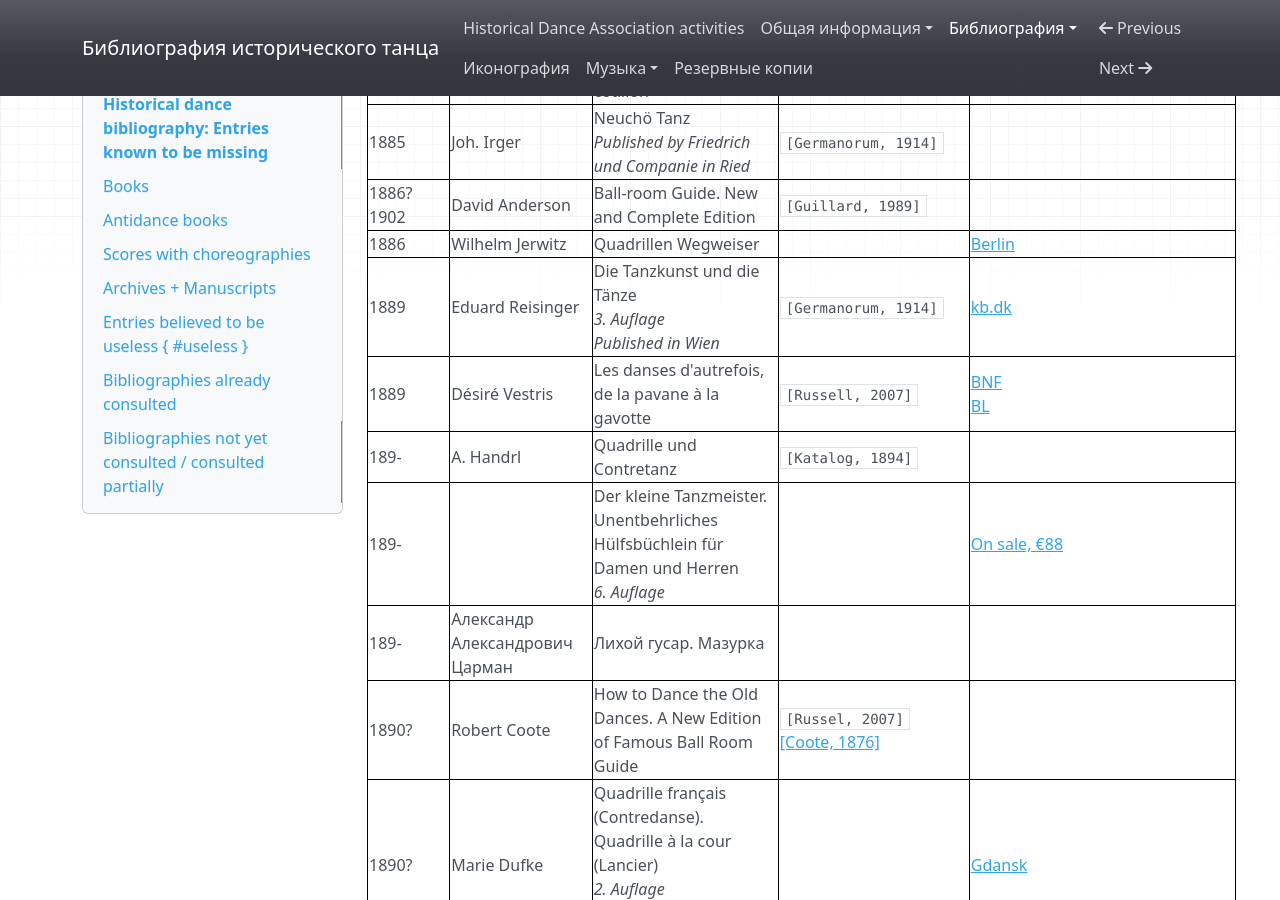
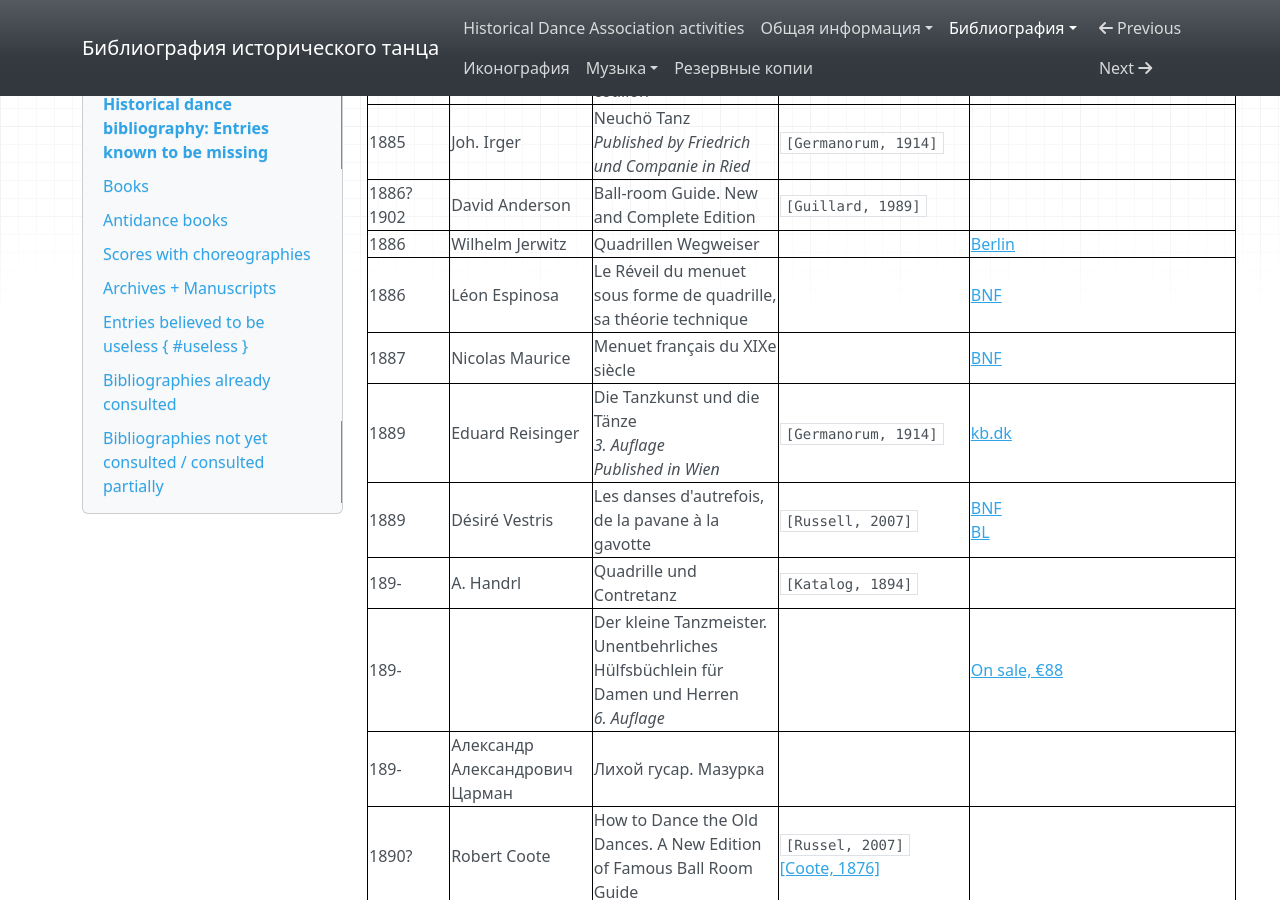
Before and after one commit to hda-technical/dancebooks, an MkDocs documentation site: the page built from docs/bib/missing.md, in a window 1280 px wide and 900 px high, scrolled down 45192 px. Built offline with MkDocs 1.6.1, drawn with Linux system fonts in a browser that asks for light colours; nearby versions of some CDN libraries.

Commit message:
Populate missing.bib with 2 entries regarding XIX century menuet

```diff
--- a/docs/bib/missing.md
+++ b/docs/bib/missing.md
@@ -395,6 +395,8 @@ _This table is intended to be accurate, yet sometimes it is slightly outdated._
 | 1885 | Joh. Irger | Neuchö Tanz<br/>_Published by Friedrich und Companie in Ried_ | `[Germanorum, 1914]` | |
 | 1886?<br/>1902 | David Anderson | Ball-room Guide. New and Complete Edition | `[Guillard, 1989]` | |
 | 1886 | Wilhelm Jerwitz | Quadrillen Wegweiser | | [Berlin](http://stabikat.de/DB=1/XMLPRS=N/PPN?PPN=411479504) |
+| 1886 | Léon Espinosa | Le Réveil du menuet sous forme de quadrille, sa théorie technique | | [BNF](https://catalogue.bnf.fr/ark:/12148/cb30406844b) |
+| 1887 | Nicolas Maurice | Menuet français du XIXe siècle | | [BNF](https://catalogue.bnf.fr/ark:/12148/cb31015867d) |
 | 1889 | Eduard Reisinger | Die Tanzkunst und die Tänze<br/>_3. Auflage_<br/>_Published in Wien_ | `[Germanorum, 1914]` | [kb.dk](https://soeg.kb.dk/permalink/45KBDK_KGL/1pioq0f/alma99122796989905763) |
 | 1889 | Désiré Vestris | Les danses d'autrefois, de la pavane à la gavotte | `[Russell, 2007]` | [BNF](https://catalogue.bnf.fr/ark:/12148/cb31567511b)<br/>[BL](http://explore.bl.uk/BLVU1:LSCOP-ALL:BLL01003783504) |
 | 189- | A. Handrl | Quadrille und Contretanz | `[Katalog, 1894]` | |
```
